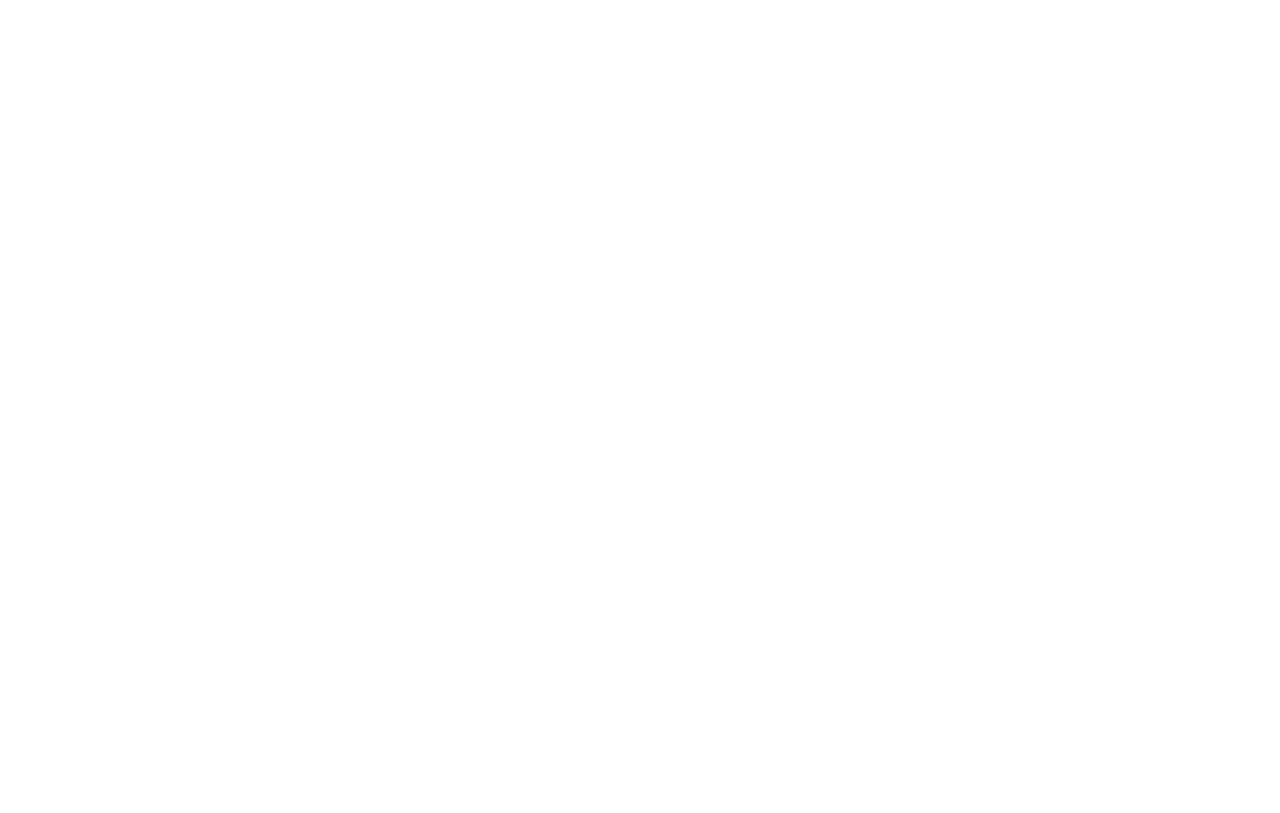
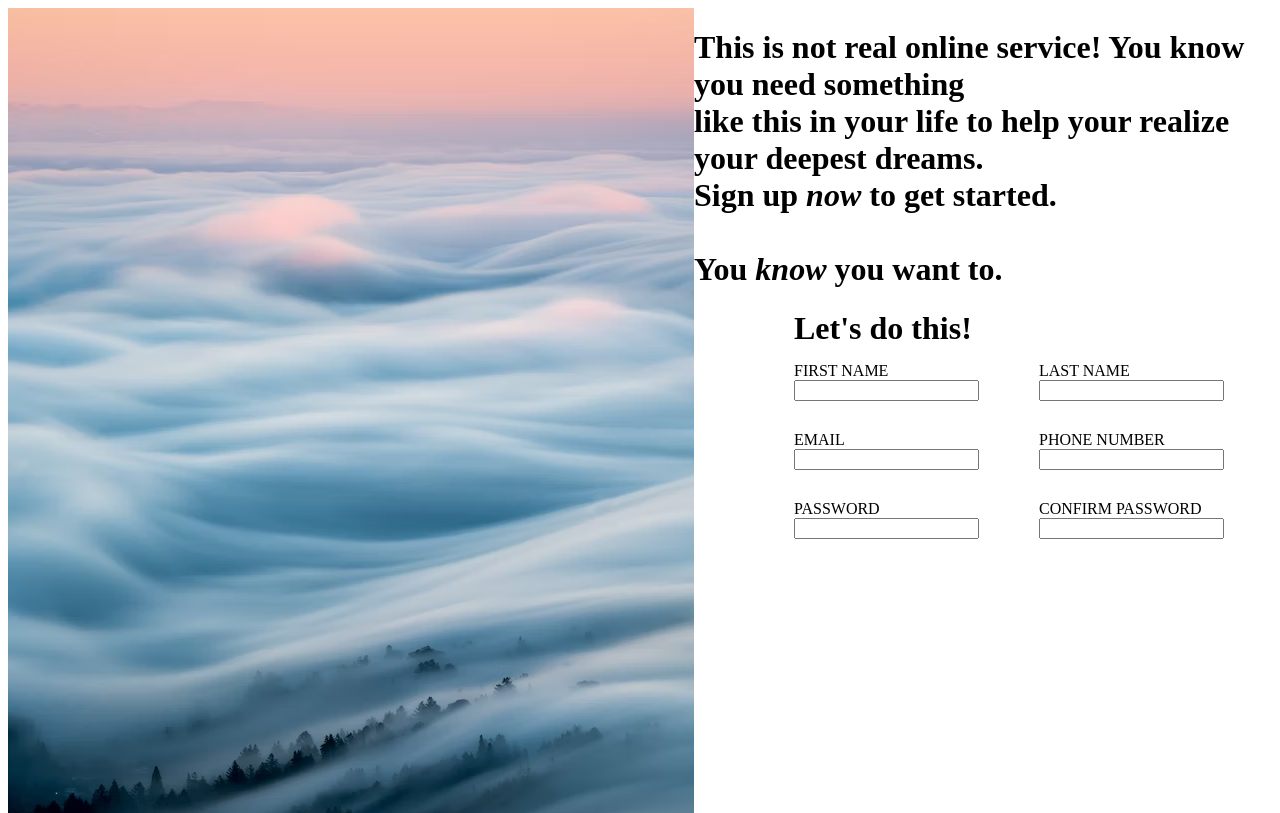
Before and after one commit to aauduong95/top_signup_form, a plain HTML site: page index.html in a window 1280 px wide. Shown: the top 813 px of the page. Drawn offline with Linux system fonts and the light colour scheme.

Commit message:
progress in index.html and styles.css

```diff
--- a/index.html
+++ b/index.html
@@ -4,10 +4,71 @@
     <meta charset="UTF-8">
     <meta http-equiv="X-UA-Compatible" content="IE=edge">
     <meta name="viewport" content="width=device-width, initial-scale=1.0">
-    <title>Document</title>
-    <link ref="stylesheet" href="styles.css">
+    <title>TOP: Sign-up Form</title>
+    <link rel="stylesheet" href="styles.css">
 </head>
 <body>
+    <div id="container">
 
+        <div class="left-pane">
+            <img src="ZetongLiUnsplash.avif">
+        </div>
+
+        <div class="right-pane">
+
+            <div class="heading-text">
+                <h1>This is not real online service! You know you need something<br>
+                like this in your life to help your realize your deepest dreams.<br>
+                Sign up <i>now</i> to get started.<br><br>
+
+                You <i>know</i> you want to.
+                </h1>
+            </div>
+
+            <div class="center-box">
+                <h1 id="center-box-heading">Let's do this!</h1>
+
+                <form action=# method="get">
+
+                    <div id="form-left">
+                        <div class="prompt">
+                            <label for="first-name">FIRST NAME<br></label>
+                            <input type="text" name="first-name" id="first-name">
+                        </div>
+
+                        <div class="prompt">
+                            <label for="email">EMAIL<br></label>
+                            <input type="email" name="email" id="email">
+                        </div>
+
+                        <div class="prompt">
+                            <label for="password">PASSWORD<br></label>
+                            <input type="password" name="password" id="password">
+                        </div>
+                    </div>
+
+                    <div id="form-right">
+                        <div class="prompt">
+                            <label for="last-name">LAST NAME<br></label>
+                            <input type="text" name="last-name" id="last-name">
+                        </div>
+
+                        <div class="prompt">
+                            <label for="phone-number">PHONE NUMBER<br></label>
+                            <input type="tel" name="phone-number" id="phone-number">
+                        </div>
+
+                        <div class="prompt">
+                            <label for="confirm-password">CONFIRM PASSWORD<br></label>
+                            <input type="password" name="confirm-password" id="confirm-password">
+                        </div>
+                    </div>
+
+                </form>
+
+            </div>
+        </div>
+
+    </div>
 </body>
 </html>
--- a/styles.css
+++ b/styles.css
@@ -0,0 +1,33 @@
+/* center-box */
+
+#container {
+    display: inline-flex;
+}
+
+/* heading-text */
+
+
+/* center-box */
+
+.center-box {
+    padding-left: 100px;
+}
+
+#center-box-heading {
+    margin-bottom: 0px;
+}
+
+form {
+    display: inline-flex;
+}
+
+#form-right {
+    padding-left: 60px;
+}
+
+.prompt {
+    padding-top: 15px;
+    padding-bottom: 15px
+}
+
+/* footer-text */
```
Also changed, not shown: ZetongLiUnsplash.avif (added).
